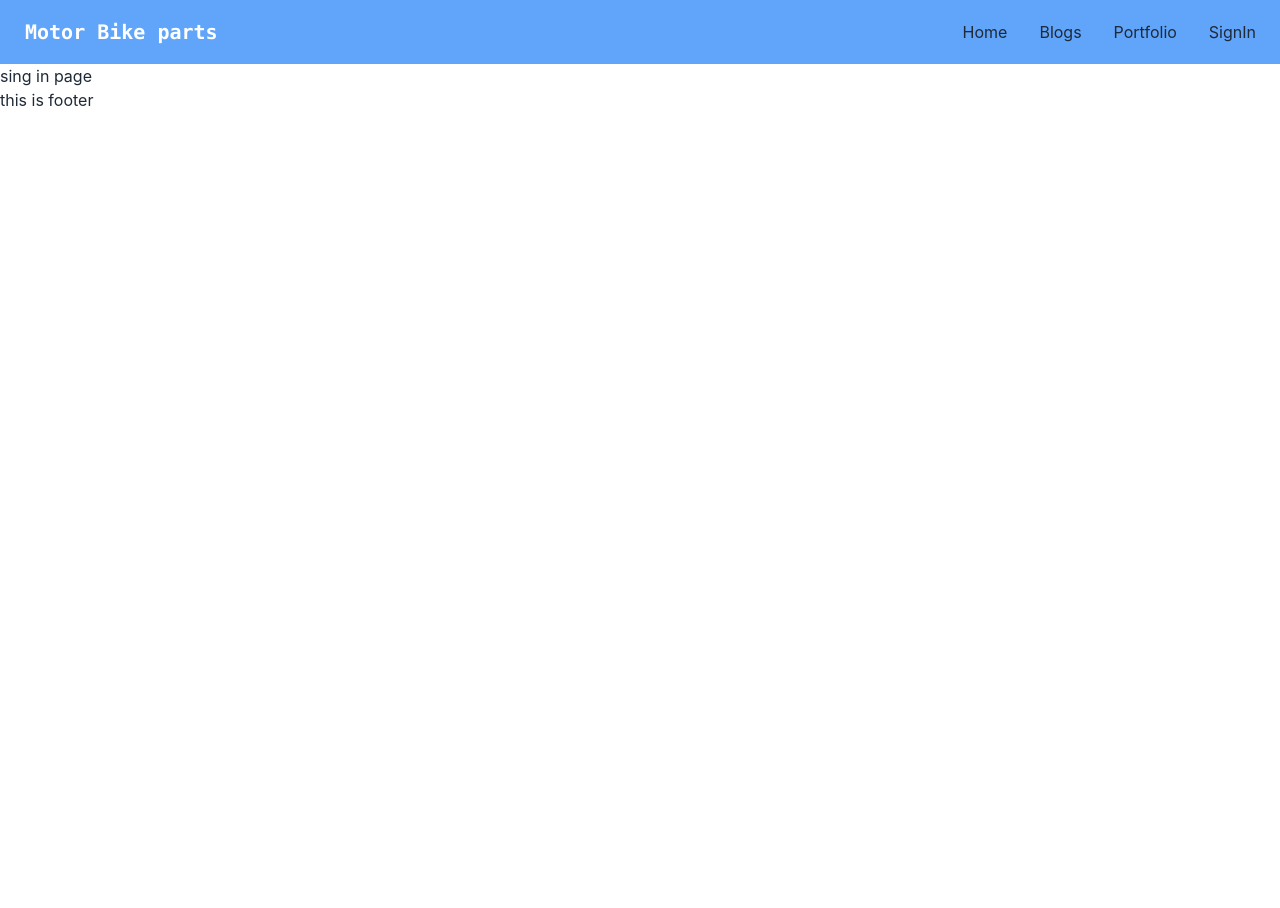
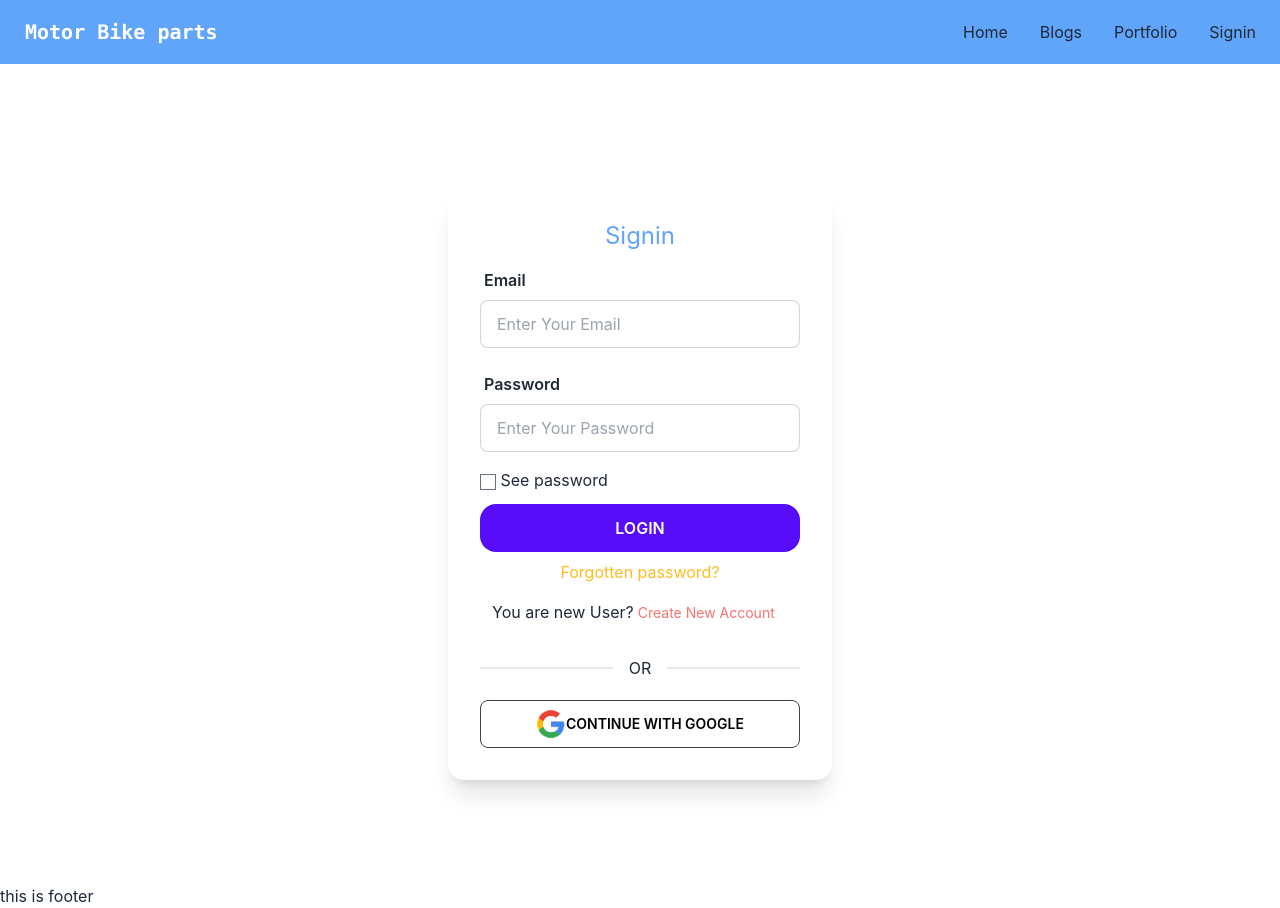
Before and after one commit to devSafayet/-manufacturer-website-client-side, a React (Create React App) app: page /signin in a window 1280 px wide. Before the commit the page ends 800 px from the top, so only its background shows below. Built offline with nearby package versions, Linux system fonts and the light colour scheme; no server answers.

Commit message:
singin & loading components added

```diff
--- a/package.json
+++ b/package.json
@@ -11,8 +11,10 @@
     "react": "^18.1.0",
     "react-dom": "^18.1.0",
     "react-firebase-hooks": "^5.0.3",
+    "react-hook-form": "^7.31.2",
     "react-router-dom": "^6.3.0",
     "react-scripts": "5.0.1",
+    "react-toastify": "^9.0.1",
     "web-vitals": "^2.1.4"
   },
   "scripts": {
--- /dev/null
+++ b/src/Components/Pages/Loading/Loading.js
@@ -0,0 +1,11 @@
+import React from 'react';
+
+const Loading = () => {
+    return (
+        <div className="flex items-center justify-center">
+            <div className="w-24 h-24 border-l-2 border-gray-900 rounded-full animate-spin "></div>
+        </div>
+    );
+};
+
+export default Loading;
--- a/src/Components/Pages/SignIn/SignIn.js
+++ b/src/Components/Pages/SignIn/SignIn.js
@@ -1,9 +1,131 @@
-import React from 'react';
+import React, { useState } from 'react';
+import { useSendPasswordResetEmail, useSignInWithEmailAndPassword, useSignInWithGoogle } from 'react-firebase-hooks/auth';
+import { useForm } from 'react-hook-form';
+import { Link } from 'react-router-dom';
+import { toast } from 'react-toastify';
+import auth from '../../../Firebase.init';
+import Loading from '../Loading/Loading';
+import google from '../../../Images/google.png';
 
 const SignIn = () => {
+    const [showpass, setShowpass] = useState(false);
+    const [signInWithGoogle, gLoading, gError] = useSignInWithGoogle(auth);
+    const { register, formState: { errors }, handleSubmit, getValues } = useForm();
+
+    const [
+        signInWithEmailAndPassword,
+        loading,
+        error,
+    ] = useSignInWithEmailAndPassword(auth);
+
+    const [sendPasswordResetEmail] = useSendPasswordResetEmail(
+        auth
+    );
+
+    let signInerror;
+
+
+
+    if (gLoading || loading) {
+        return <Loading></Loading>
+    }
+
+    if (gError || error) {
+        signInerror = <p className="text-red-500"><small>{error?.message || gError?.message}</small></p>
+    }
+
+    const onSubmit = data => {
+        signInWithEmailAndPassword(data.email, data.password)
+    }
+
+    const hendleForgetPssword = async () => {
+        const email = getValues("email");
+        // console.log(email);
+        if (email) {
+            await sendPasswordResetEmail(email);
+            toast("Sent Email");
+        }
+        else {
+            toast('Please,Enter your Email');
+        }
+
+    }
     return (
-        <div>
-            sing in page
+        <div className='flex h-screen justify-center items-center mt-5'>
+            <div className="card w-96 bg-base-100 shadow-xl">
+                <div className="card-body">
+                    <h2 className="text-center text-blue-400 text-2xl">Signin</h2>
+
+                    <form onSubmit={handleSubmit(onSubmit)}>
+
+
+                        <div className="form-control w-full max-w-xs">
+                            <label className="label">
+                                <span className="label-text text-base font-semibold">Email</span>
+                            </label>
+                            <input
+                                type="email"
+                                placeholder="Enter Your Email"
+                                className="input input-bordered w-full max-w-xs"
+
+                                {...register("email", {
+                                    required: {
+                                        value: true,
+                                        message: 'Email is Required'
+                                    },
+                                    pattern: {
+                                        value: /[a-z0-9]+@[a-z]+\.[a-z]{2,3}/,
+                                        message: 'Please provide a valid email'
+                                    }
+                                })}
+                            />
+                            <label className="label">
+                                {errors.email?.type === 'required' && <span className="label-text-alt text-red-500">{errors.email.message}</span>}
+                                {errors.email?.type === 'pattern' && <span className="label-text-alt text-red-500">{errors.email.message}</span>}
+                            </label>
+                        </div>
+                        <div className="form-control w-full max-w-xs">
+                            <label className="label">
+                                <span className="label-text text-base font-semibold">Password</span>
+                            </label>
+                            <input
+                                type={showpass ? "text" : "password"}
+                                placeholder="Enter Your Password"
+                                className="input input-bordered w-full max-w-xs"
+
+                                {...register("password", {
+                                    required: {
+                                        value: true,
+                                        message: 'Password is Required'
+                                    },
+                                    minLength: {
+                                        value: 6,
+                                        message: 'Must be 6 charecters or longer'
+                                    }
+                                })}
+                            />
+                            <label className="label">
+                                {errors.password?.type === 'required' && <span className="label-text-alt text-red-500">{errors.password.message}</span>}
+                                {errors.password?.type === 'minLength' && <span className="label-text-alt text-red-500">{errors.password.message}</span>}
+                            </label>
+                        </div>
+                        <input type="checkbox" name="" id="" onClick={() => setShowpass(!showpass)} /> <span>See password</span>
+
+                        {signInerror}
+
+                        <div className="flex flex-col w-full border-opacity-50 mt-3">
+                            <input type="submit" value="Login" className="grid btn btn-primary rounded-box place-items-center input input-bordered w-full max-w-xs" />
+                            <p className='text-warning mt-2 mb-1 cursor-pointer text-center' onClick={hendleForgetPssword}>Forgotten password?</p>
+                            <p className='m-3'> You are new User?
+                                <span><Link to="/signup" className='ps-1 text-error text-sm cursor-pointer'>Create New Account</Link></span></p>
+
+                        </div>
+                    </form>
+
+                    <div className="divider">OR</div>
+                    <button onClick={() => signInWithGoogle()} className='btn text-black bg-white'><span><img src={google} alt="" /></span> CONTINUE WITH GOOGLE</button>
+                </div>
+            </div>
         </div>
     );
 };
--- a/src/Components/Shared/Header/Header.js
+++ b/src/Components/Shared/Header/Header.js
@@ -20,7 +20,7 @@ const Header = () => {
                 ?
                 <Link to="/signin" onClick={logOut}>SignOut</Link>
                 :
-                <Link to='/signin'>SignIn</Link>
+                <Link to='/signin'>Signin</Link>
         }</li>
 
 
```
Also changed, not shown: src/Images/google.png (added), 1 other file (tests, documents, lock files or other folders).
